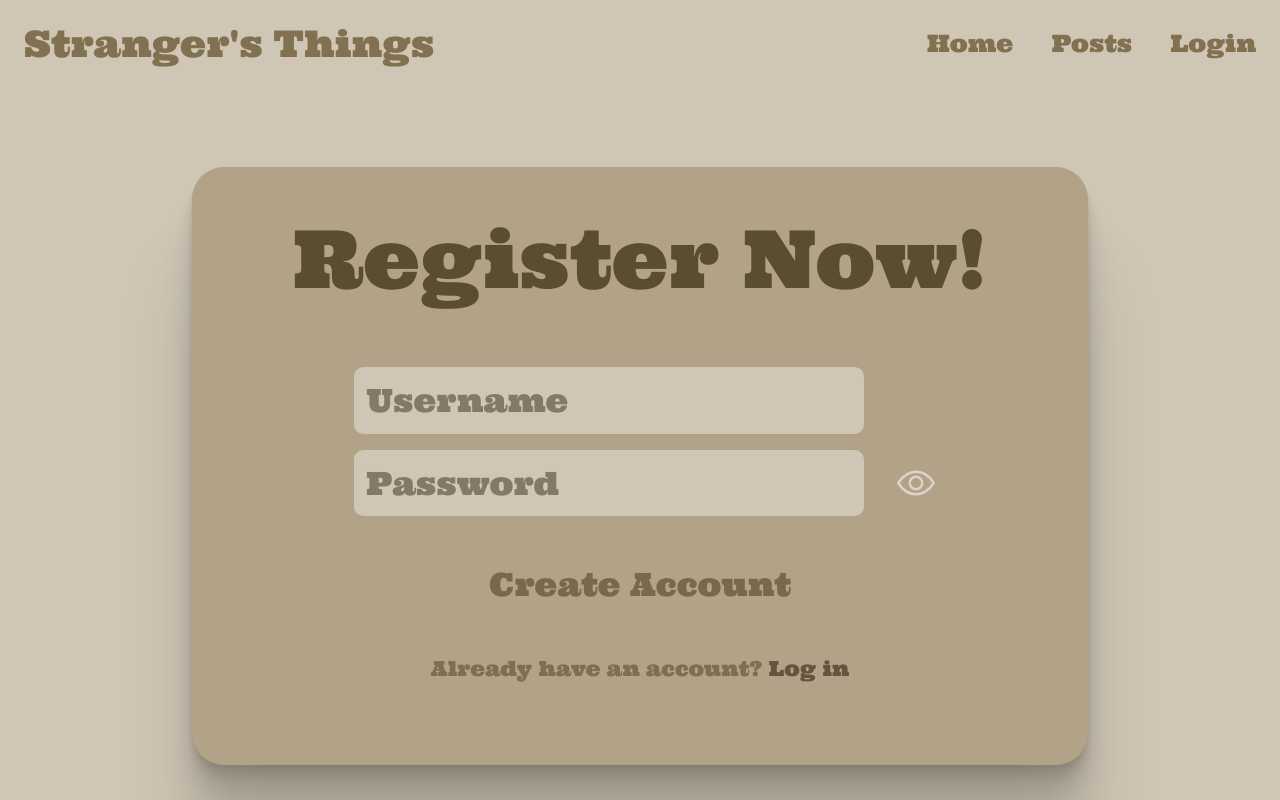
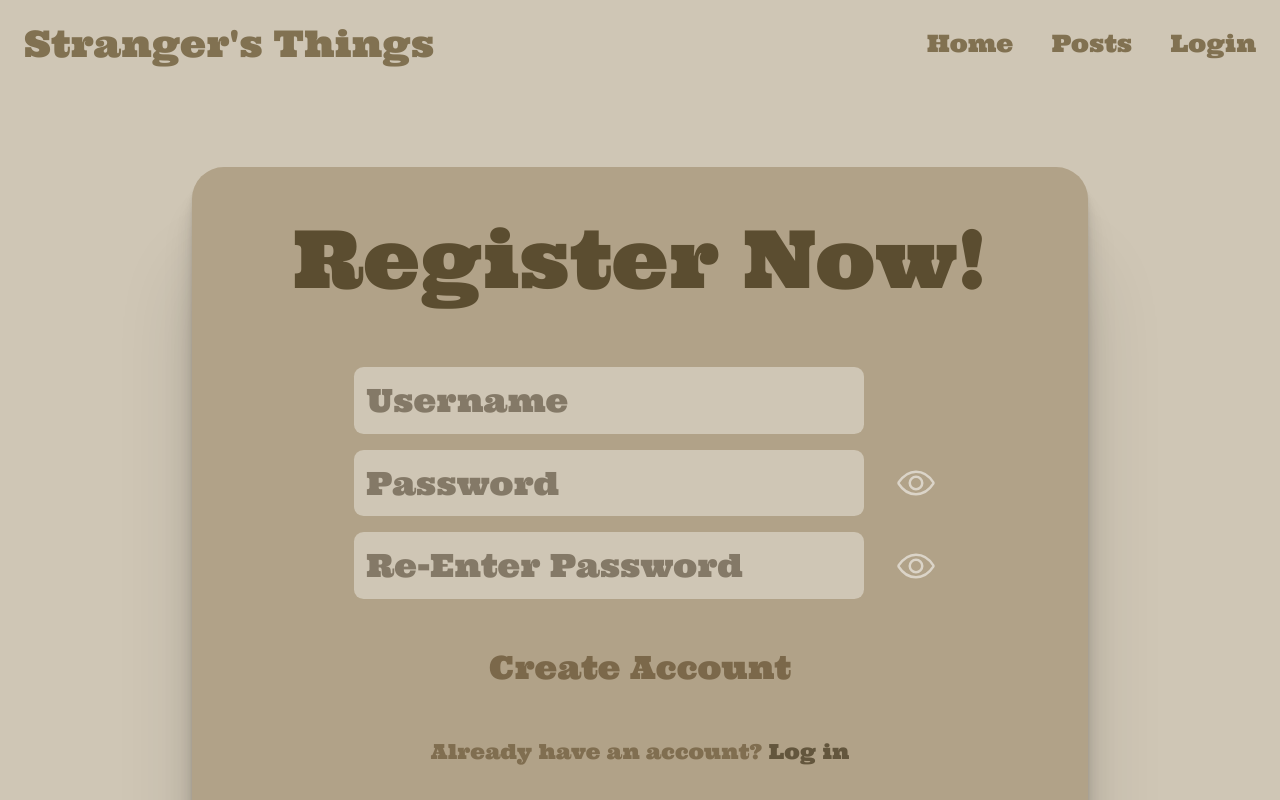
Before and after one commit to Stranger-s-Things/strangers-things, a React (Vite) app: page /#/account/register in a window 1280 px wide. Shown: the top 800 px of the page. Built offline with nearby package versions, Linux system fonts and the light colour scheme; no server answers.

Commit message:
Adding the re-enter password input to allow for a password verification before registration form is submitted

```diff
--- a/src/components/Register.jsx
+++ b/src/components/Register.jsx
@@ -6,17 +6,26 @@ import { IoEyeOutline, IoEyeOffOutline } from "react-icons/io5";
 export default function Register({ inputType, onSetInputType }) {
   const [username, setUsername] = useState("");
   const [password, setPassword] = useState("");
+  const [verifyPassword, setVerifyPassword] = useState("");
   const [successfulSignup, setSuccessfulSignup] = useState(null);
   const [error, setError] = useState(null);
 
   async function handleSubmit(e) {
     e.preventDefault();
-    const newUser = await fetchNewUser(username, password);
-    if (newUser.error) setError(newUser.error);
-    if (newUser.success) {
-      setSuccessfulSignup(newUser.data.message);
+    setError(null);
+    setSuccessfulSignup(null);
+    if (verifyPassword === password) {
+      const newUser = await fetchNewUser(username, password);
+      if (newUser.error) setError(newUser.error);
+      if (newUser.success) {
+        setSuccessfulSignup(newUser.data.message);
+      }
+      console.log(newUser);
+    } else {
+      setError(
+        "Password inputs do not match, please make sure they match before submitting"
+      );
     }
-    console.log(newUser);
   }
 
   return (
@@ -53,7 +62,32 @@ export default function Register({ inputType, onSetInputType }) {
             />
           )}
         </div>
-
+        <div className="password-cont">
+          <input
+            className="password-input"
+            type={inputType}
+            placeholder="Re-Enter Password"
+            value={verifyPassword}
+            onChange={(e) => setVerifyPassword(e.target.value)}
+            required
+          />
+          {inputType === "password" ? (
+            <IoEyeOutline
+              onClick={() => onSetInputType("text")}
+              className="icon"
+            />
+          ) : (
+            <IoEyeOffOutline
+              onClick={() => onSetInputType("password")}
+              className="icon"
+            />
+          )}
+        </div>
+        {verifyPassword !== password ? (
+          <h3 id="password-verify">Passwords do not match</h3>
+        ) : (
+          ""
+        )}
         <div>
           <button>Create Account</button>
         </div>
@@ -68,7 +102,9 @@ export default function Register({ inputType, onSetInputType }) {
       ) : (
         ""
       )}
-      {error && <h4>Oops! Something went wrong: {error}</h4>}
+      {error && (
+        <h4 id="register-error">Oops! Something went wrong: {error}</h4>
+      )}
       {successfulSignup && (
         <h4>
           {successfulSignup}{" "}
```
